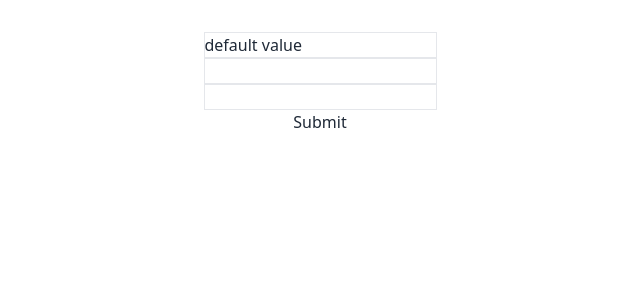
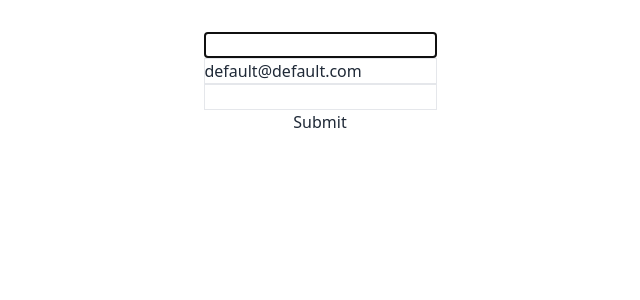
Before and after one commit to DipuHaider/PH_B8_M8_intermediate-react-router, a React (Vite) app: page / in a window 1280 px wide. Shown: the top 300 px of the page, without its empty margins (320-960 px from the left). Built offline with nearby package versions, Linux system fonts and the light colour scheme.

Commit message:
useRef on RefForm

```diff
--- a/src/App.jsx
+++ b/src/App.jsx
@@ -1,13 +1,15 @@
 import './App.css'
+import RefForm from './components/RefForm/RefForm'
 // import SimpleForm from './components/SimpleForm/SimpleForm'
-import StatefulForm from './components/StatefulForm/StatefulForm'
+// import StatefulForm from './components/StatefulForm/StatefulForm'
 
 function App() {
 
   return (
     <>
       {/* <SimpleForm></SimpleForm> */}
-      <StatefulForm></StatefulForm>
+      {/* <StatefulForm></StatefulForm> */}
+      <RefForm></RefForm>
     </>
   )
 }
--- a/src/__form__.js
+++ b/src/__form__.js
@@ -1,6 +1,7 @@
 /**
  *
  * 1. SimpleForm - use form tag and onSubmit handler with event (e) From e access e.target,[name of the input field].value to get values
- * 2. ControlledForm or StatefulForm - individual field state
- *
+ * 2. Controlled Element or StatefulForm - use individual field state for each input field
+ * 3. Controlled Element - One object in a state holding all the input fields value
+ * 4. UnControlled Element - useRef to create a reference to the element and access value by using like : nameRef.current.value
  */
--- /dev/null
+++ b/src/components/RefForm/RefForm.jsx
@@ -0,0 +1,38 @@
+import { useEffect, useRef } from "react";
+
+const RefForm = () => {
+
+    const nameRef = useRef(null);
+    const emailRef = useRef(null);
+    const passwordRef = useRef(null);
+
+    //to make the cursor focused on the input field
+    useEffect( () => {
+        nameRef.current.focus();
+    }, [])
+
+    const handleSubmit = e => {
+        e.preventDefault();
+        console.log(nameRef);
+        console.log(nameRef.current);
+        console.log(nameRef.current.value);
+        console.log(emailRef.current.value);
+        console.log(passwordRef.current.value);
+    }
+
+    return (
+        <div>
+            <form onSubmit={handleSubmit}>
+                <input  ref={nameRef} type="text" className="border" name="name"/>
+                <br />
+                <input ref={emailRef} defaultValue={'default@default.com'} type="email" className="border" name="email"/>
+                <br />
+                <input ref={passwordRef} type="text" className="border" name="password"/>
+                <br />
+                <input type="submit" value="Submit" />
+            </form>
+        </div>
+    );
+};
+
+export default RefForm;
```
